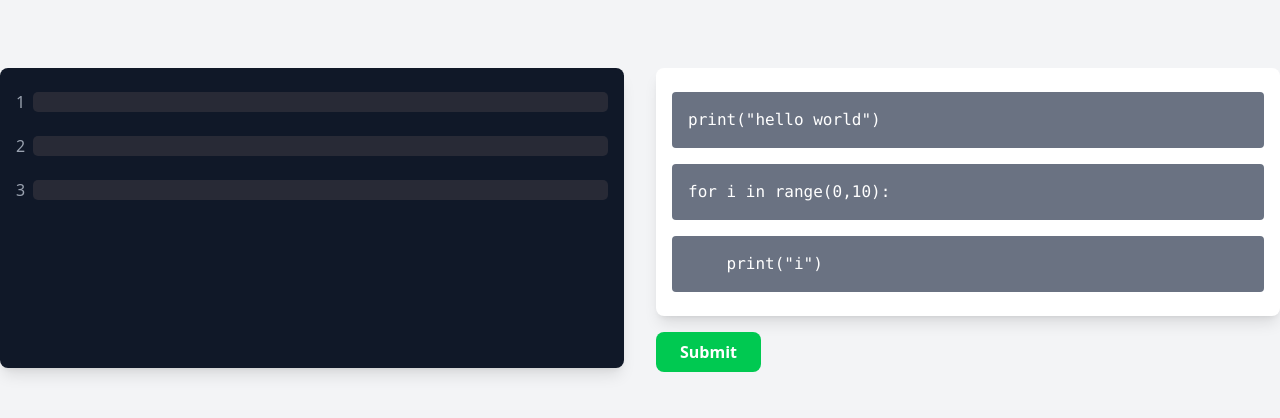
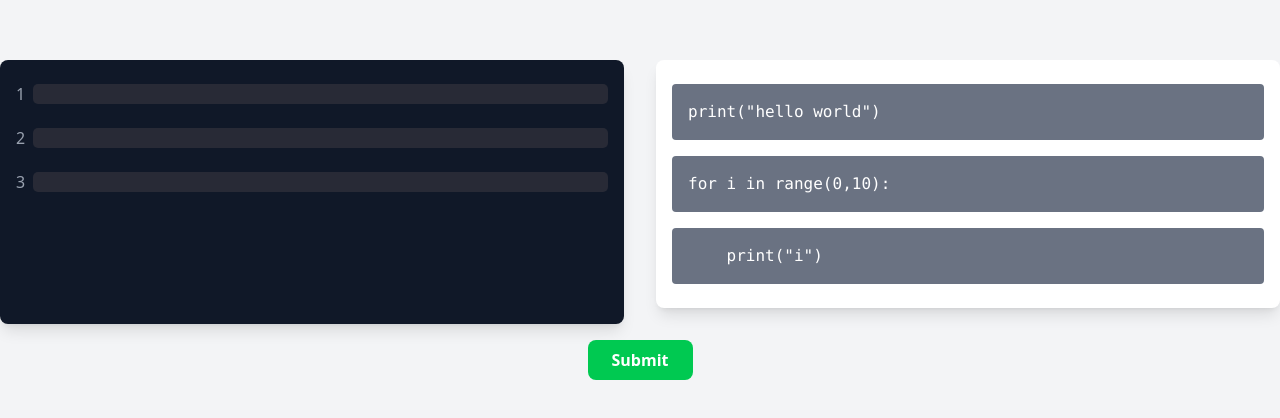
Before and after one commit to ivan-chong/ichack25, a React (Vite) app in the folder draggle/: page / in a window 1280 px wide. Shown: the part 180-598 px from the top of the page. Built offline with nearby package versions, Linux system fonts and the light colour scheme.

Commit message:
move button

```diff
--- a/draggle/src/App.tsx
+++ b/draggle/src/App.tsx
@@ -84,9 +84,10 @@ export default function App() {
 
   return (
     <div className="flex justify-center items-center min-h-screen bg-gray-100">
+      <div className="w-full max-w-full flex flex-col items-center">
         <div className="grid grid-cols-2 gap-8 w-full max-w-full">
-        {/* Fixed height for the left IDE box */}
-        <div className="bg-gray-900 text-white p-4 rounded-lg shadow-lg col-span-1 flex flex-col overflow-y-auto" style={{ height: '300px' }}>
+          {/* Fixed height for both the left IDE box and the right draggable box */}
+          <div className="bg-gray-900 text-white p-4 rounded-lg shadow-lg col-span-1 flex flex-col overflow-y-auto h-full">
             {ogList.map((line, index) => (
               <div key={index} className="flex items-center space-x-2 mb-2">
                 <span className="text-gray-400">{index + 1}</span>
@@ -98,10 +99,10 @@ export default function App() {
           </div>
 
           {/* Right draggable box with scrollable content */}
-        <div className="col-span-1 flex flex-col items-start">
+          <div className="col-span-1 flex flex-col items-start h-full">
             <DndContext collisionDetection={closestCenter} onDragEnd={handleDragEnd}>
               <SortableContext items={items} strategy={verticalListSortingStrategy}>
-              <div className="bg-white p-4 rounded-lg shadow-lg w-full flex flex-col overflow-y-auto mb-4" style={{ maxHeight: '300px' }}>
+                <div className="bg-white p-4 rounded-lg shadow-lg w-full flex flex-col overflow-y-auto mb-4 h-full">
                   {items.map((item, index) => (
                     <SortableItem
                       id={item.id}
@@ -113,7 +114,11 @@ export default function App() {
                 </div>
               </SortableContext>
             </DndContext>
+          </div>
+        </div>
 
+        {/* Centered submit button below both boxes */}
+        <div className="mt-4">
           <button onClick={handleSubmit} className="py-2 px-6 bg-green-500 text-white font-bold rounded-lg hover:bg-green-600 transition">
             Submit
           </button>
```
Lines whose indentation alone changed are shown as unchanged.
